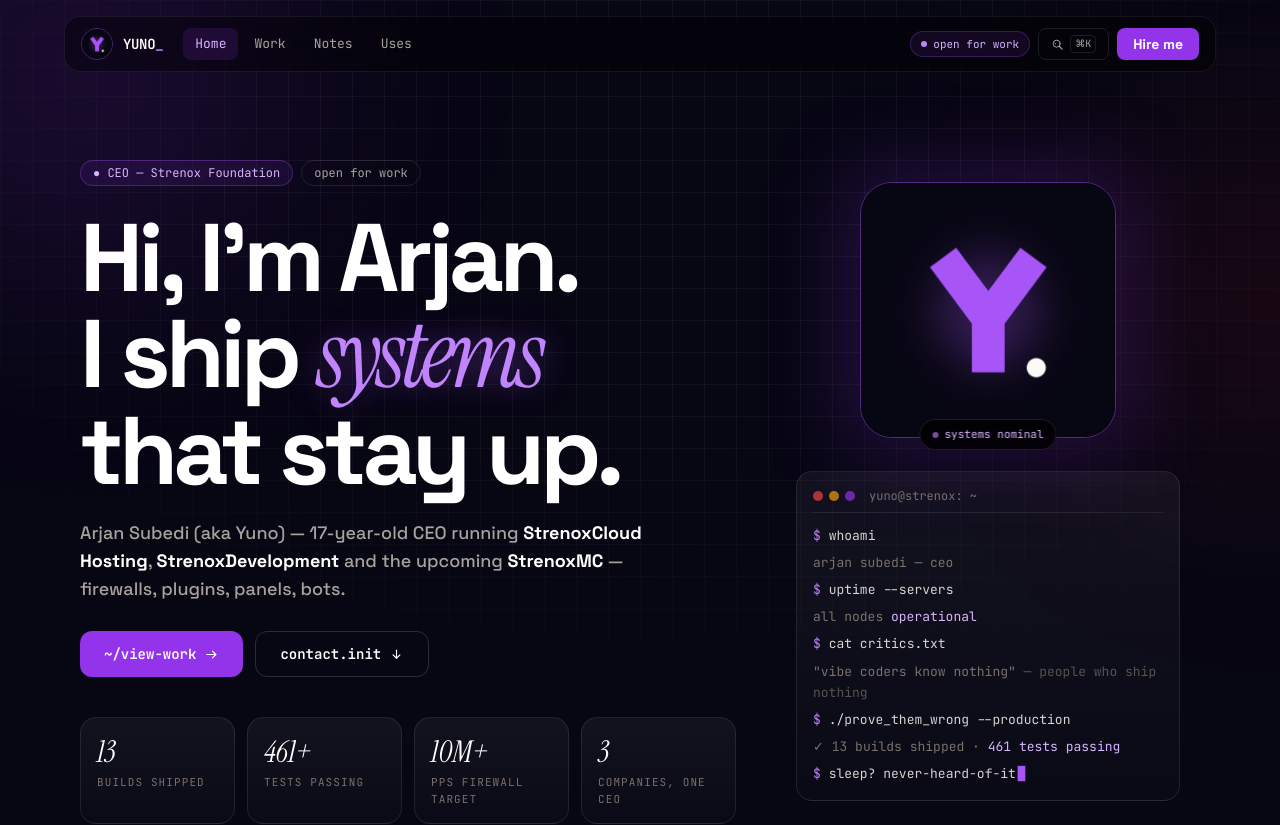
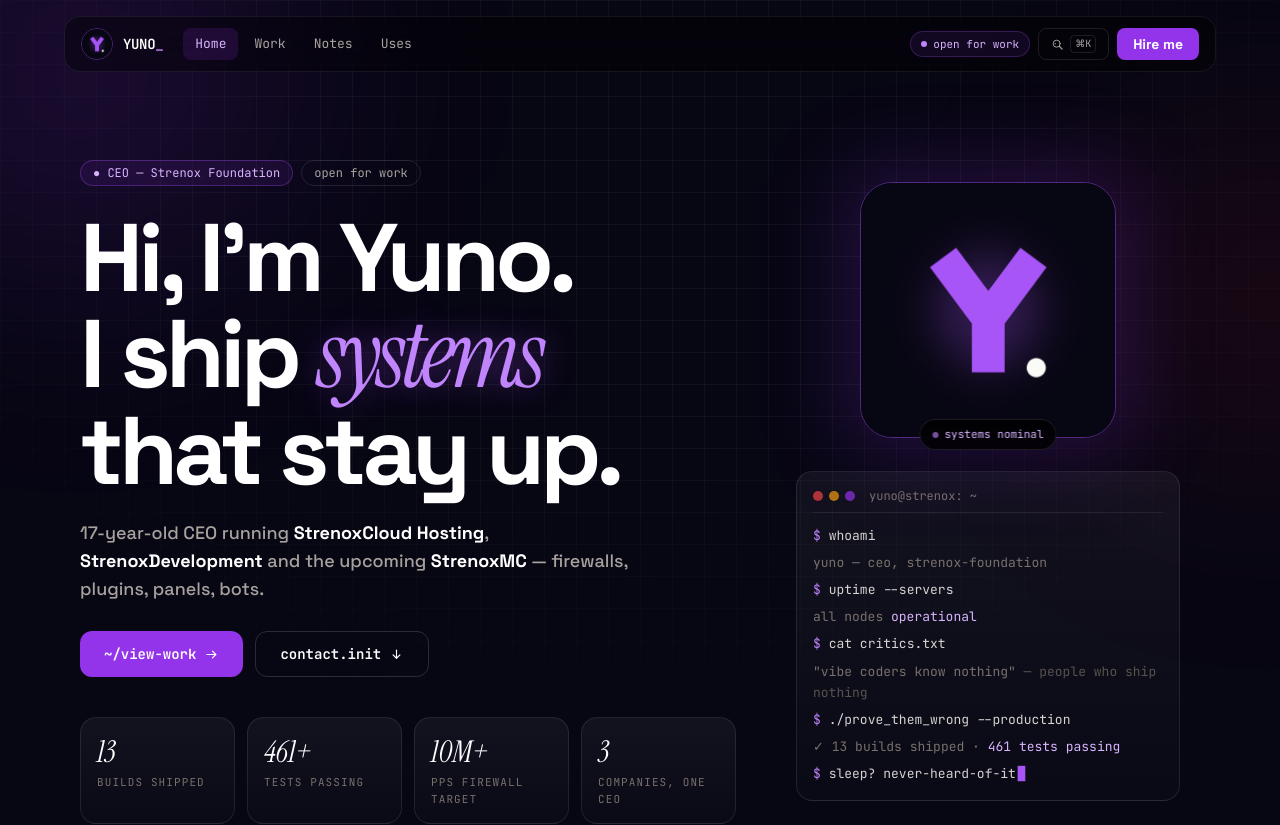
Before and after one commit to Yun0-vibe/portfolio, a React (Vite) app: page / in a window 1280 px wide. Shown: the top 825 px of the page. Built offline with nearby package versions, Linux system fonts and the light colour scheme.

Commit message:
identity back to Yuno only, v3.5.8

```diff
--- a/index.html
+++ b/index.html
@@ -5,15 +5,15 @@
     <link rel="icon" type="image/svg+xml" href="/favicon.svg" />
     <meta name="viewport" content="width=device-width, initial-scale=1.0" />
     <meta name="theme-color" content="#070613" />
-    <title>Arjan Subedi — CEO, Strenox Foundation</title>
-    <meta name="description" content="Arjan Subedi (aka Yuno), CEO of Strenox Foundation — Minecraft plugins, game infrastructure, bots and web platforms." />
+    <title>Yuno — CEO, Strenox Foundation</title>
+    <meta name="description" content="Yuno, CEO of Strenox Foundation — Minecraft plugins, game infrastructure, bots and web platforms." />
     <meta property="og:type" content="website" />
     <meta property="og:url" content="https://vibeyuno.me/" />
-    <meta property="og:title" content="Arjan Subedi — CEO, Strenox Foundation" />
+    <meta property="og:title" content="Yuno — CEO, Strenox Foundation" />
     <meta property="og:description" content="Minecraft plugins, game infrastructure, bots and web platforms." />
     <meta property="og:image" content="https://vibeyuno.me/og.svg" />
     <meta name="twitter:card" content="summary_large_image" />
-    <meta name="twitter:title" content="Arjan Subedi — CEO, Strenox Foundation" />
+    <meta name="twitter:title" content="Yuno — CEO, Strenox Foundation" />
     <meta name="twitter:description" content="Minecraft plugins, game infrastructure, bots and web platforms." />
     <meta name="twitter:image" content="https://vibeyuno.me/og.svg" />
     <link rel="preconnect" href="https://fonts.googleapis.com" />
@@ -24,8 +24,7 @@
       {
         "@context": "https://schema.org",
         "@type": "Person",
-        "name": "Arjan Subedi",
-        "alternateName": "Yuno",
+        "name": "Yuno",
         "url": "https://vibeyuno.me",
         "jobTitle": "Developer"
       }
--- a/src/components/chrome.tsx
+++ b/src/components/chrome.tsx
@@ -303,7 +303,7 @@
         </div>
 
         <div className="mt-6 flex items-center justify-between border-t border-white/[0.07] pt-4 font-mono text-xs text-stone-600">
-          <span>© {new Date().getFullYear()} Arjan Subedi · Strenox Foundation · v{VERSION}</span>
+          <span>© {new Date().getFullYear()} Yuno · Strenox Foundation · v{VERSION}</span>
           <BackToTop />
         </div>
       </div>
--- a/src/pages/home.tsx
+++ b/src/pages/home.tsx
@@ -31,12 +31,12 @@
             <span className="rounded-full border border-white/10 px-3 py-1 text-stone-400">open for work</span>
           </div>
           <h1 className="anim-rise mt-6 text-5xl font-extrabold leading-[0.95] tracking-tighter text-white sm:text-6xl md:text-8xl" style={{ animationDelay: '90ms' }}>
-            Hi, I'm Arjan.
+            Hi, I'm Yuno.
             <br />
             I ship <span className="font-display glow-text font-normal italic text-purple-400">systems</span> that stay up.
           </h1>
           <p className="anim-rise mt-5 max-w-xl text-base leading-relaxed text-stone-400 md:text-lg" style={{ animationDelay: '180ms' }}>
-            Arjan Subedi (aka Yuno) — 17-year-old CEO running <strong className="text-white">StrenoxCloud Hosting</strong>,{' '}
+            17-year-old CEO running <strong className="text-white">StrenoxCloud Hosting</strong>,{' '}
             <strong className="text-white">StrenoxDevelopment</strong> and the upcoming{' '}
             <strong className="text-white">StrenoxMC</strong> — firewalls, plugins, panels, bots.
           </p>
@@ -105,7 +105,7 @@
             </div>
             <div className="space-y-1.5 pt-3">
               <p><span className="text-purple-400">$</span> <span className="text-stone-300">whoami</span></p>
-              <p className="text-stone-500">arjan subedi — ceo</p>
+              <p className="text-stone-500">yuno — ceo, strenox-foundation</p>
               <p><span className="text-purple-400">$</span> <span className="text-stone-300">uptime --servers</span></p>
               <p className="text-stone-500">all nodes <span className="text-purple-300">operational</span></p>
               <p><span className="text-purple-400">$</span> <span className="text-stone-300">cat critics.txt</span></p>
--- a/src/version.ts
+++ b/src/version.ts
@@ -1,3 +1,3 @@
 // Bump on every push: minor change -> patch +1 (3.5.6 -> 3.5.7),
 // big change -> minor +1, patch reset (3.5.x -> 3.6).
-export const VERSION = '3.5.7';
+export const VERSION = '3.5.8';
```
